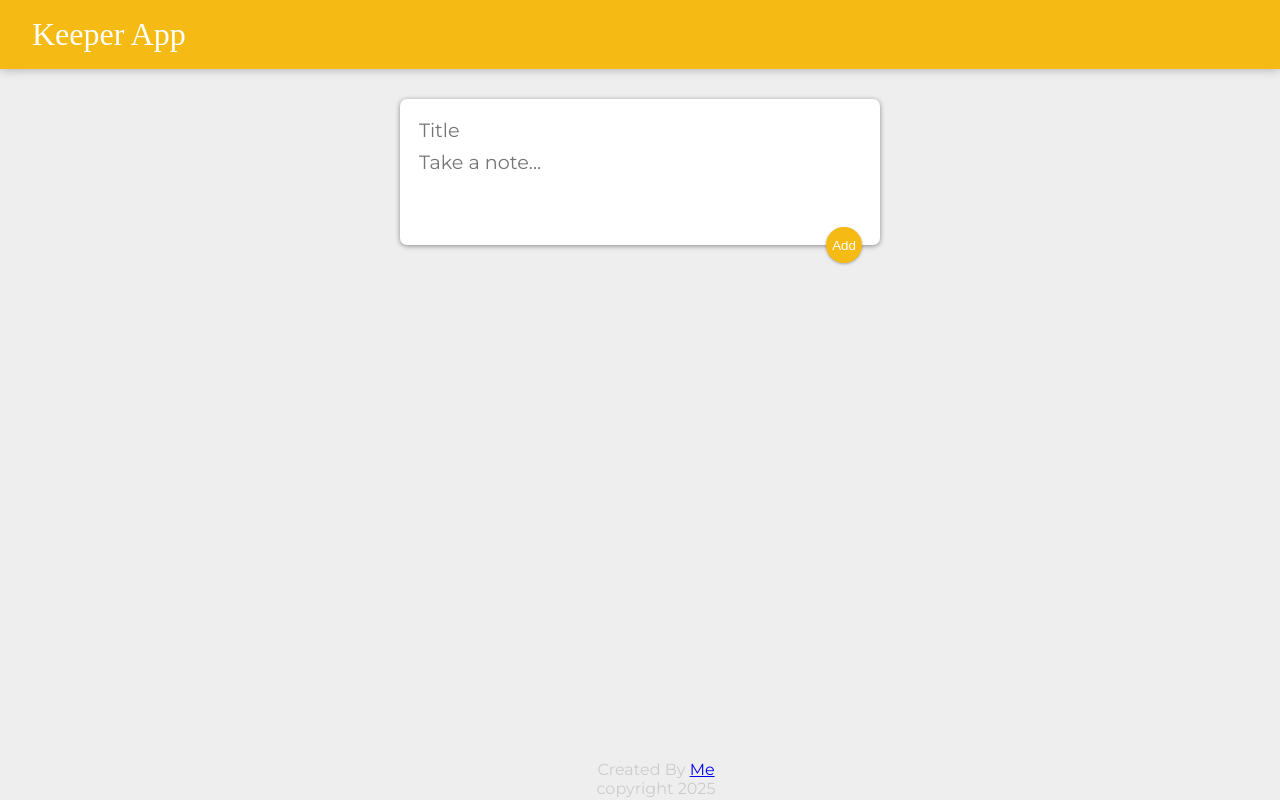
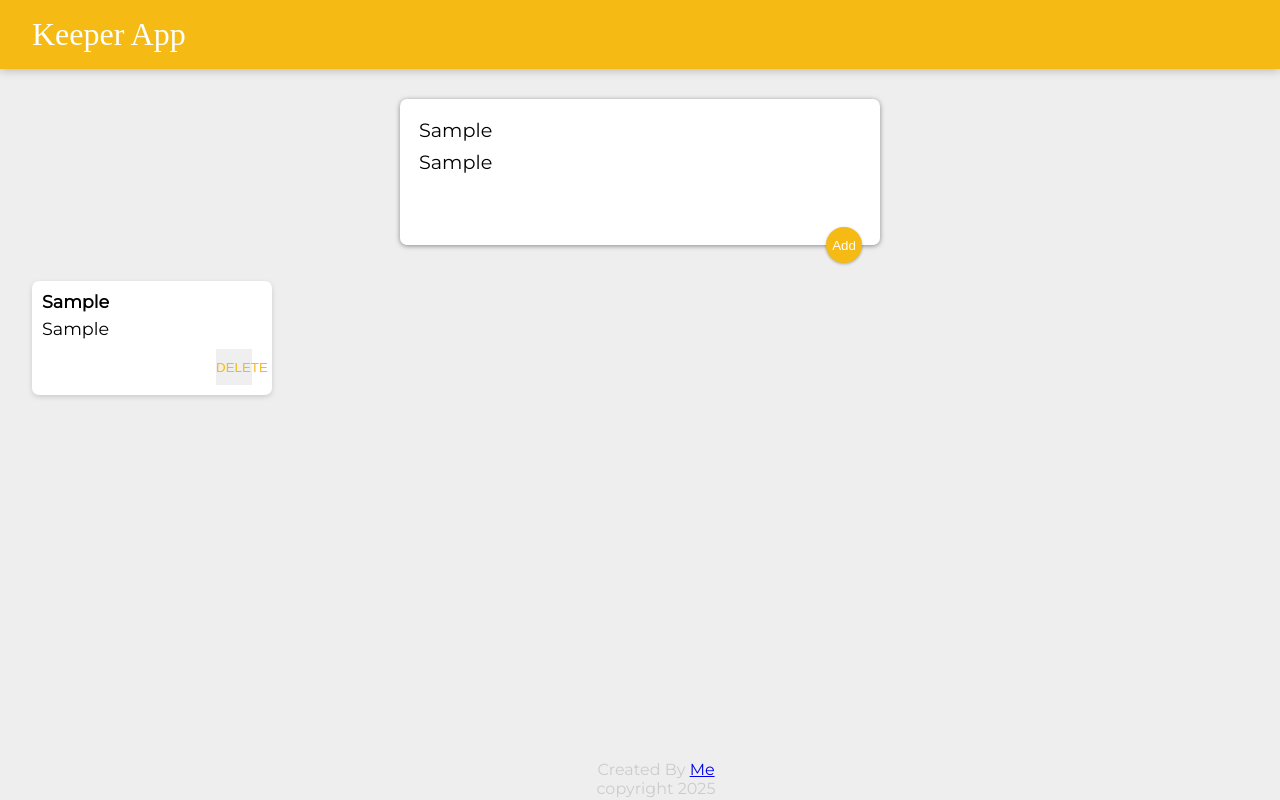
Before and after one commit to lord-rudra0/Keeper-App, a React (Create React App) app: page / in a window 1280 px wide. Both pictures are taken after typing "Sample", "Sample" into the empty fields and a click on the button "Add". Built offline with nearby package versions, Linux system fonts and the light colour scheme; a web font is replaced by a local one.

Commit message:
add new array

```diff
--- a/src/component/App.jsx
+++ b/src/component/App.jsx
@@ -1,29 +1,42 @@
-import React from "react";
-import Footer from "./Footer.jsx"
-import Header from "./Header.jsx"
-import Note from "./Note.jsx"
-import notes from "../notes.js";
-import CreateArea from "./CreateArea.jsx";
-
-
-
+import React, { useState } from "react";
+import Header from "./Header";
+import Footer from "./Footer";
+import Note from "./Note";
+import CreateArea from "./CreateArea";
 
 function App() {
 
+    const [notes, setNotes] = useState([])
     function addNote(note) {
         console.log(note)
+        setNotes((prevNotes) => {
+            return [...prevNotes, note]
+        })
     }
 
-    return (<div><Header />
-        <CreateArea onAdd={addNote} />
-        {notes.map((note) => <Note
-            key={note.key}
-            id={note.key}
-            title={note.title}
-            content={note.content} />
-        )}
-        <Footer />
-    </div>);
+    function deleteNotes(id) {
+        setNotes((note) => {
+            return note.filter(noteItem,index)
+        })
+    }
+
+    return (
+        <div>
+            <Header />
+            <CreateArea onAdd={addNote} />
+            {notes.map((note, index) => {
+
+                return <Note title={note.title}
+                    key={index}
+                    id={index}
+                    content={note.content}
+                    onDelete={deleteNotes}
+                />
+            })}
+
+            <Footer />
+        </div>
+    );
 }
 
 export default App;
--- a/src/component/CreateArea.jsx
+++ b/src/component/CreateArea.jsx
@@ -2,7 +2,7 @@ import React, { useState } from "react";
 
 function CreateArea(props) {
 
-  const [note, setNote] = useState({ takeTitle: "", takeContent: "" });
+  const [note, setNote] = useState({ title: "", content: "" });
 
   function handleChange(e) {
     const { name, value } = e.target;
@@ -11,26 +11,32 @@ function CreateArea(props) {
         ...prevNotes,
         [name]: value
       }
+
     });
-
+    console.log(note)
   }
 
   function submitNote(e) {
 
-    props.onAdd();
+    props.onAdd(note);
+    e.preventDefault();
+  }
+
+  function deleteNotes(e) {
+    props.deleteNotes(note);
     e.preventDefault();
   }
   return (
     <div>
       <form>
         <input name="title" placeholder="Title"
-          onChange={handleChange} value={note.takeTitle} />
+          onChange={handleChange} value={note.title} />
 
 
         <textarea name="content" placeholder="Take a note..." rows="3"
-          value={note.takeContent} onChange={handleChange} />
-        <div>{note.takeContent}</div>
-        <div>{note.takeContent}</div>
+          value={note.content} onChange={handleChange} />
+        {/* <div>{note.takeContent}</div> */}
+        {/* <div>{note.takeContent}</div> */}
         <button onClick={submitNote}>Add</button>
       </form>
     </div>
@@ -38,11 +44,3 @@ function CreateArea(props) {
 }
 
 export default CreateArea;
-
-
-//CHALLENGE:
-//1. Implement the add note functionality.
-//- Create a constant that keeps track of the title and content.
-//- Pass the new note back to the App.
-//- Add new note to an array.
-//- Take array and render seperate Note components for each item.
--- a/src/component/Note.jsx
+++ b/src/component/Note.jsx
@@ -1,14 +1,15 @@
 import React from "react";
-import CreateArea from "./CreateArea";
-
-
 
 function Note(props) {
+
+    function handleClick(notes) {
+        props.onDelete();
+    }
     return (
         <div className="note">
-            <h1>{props.id}</h1>
             <h1>{props.title}</h1>
             <p>{props.content}</p>
+            <button onClick={handleClick}>DELETE</button>
         </div>
     );
 }
```
